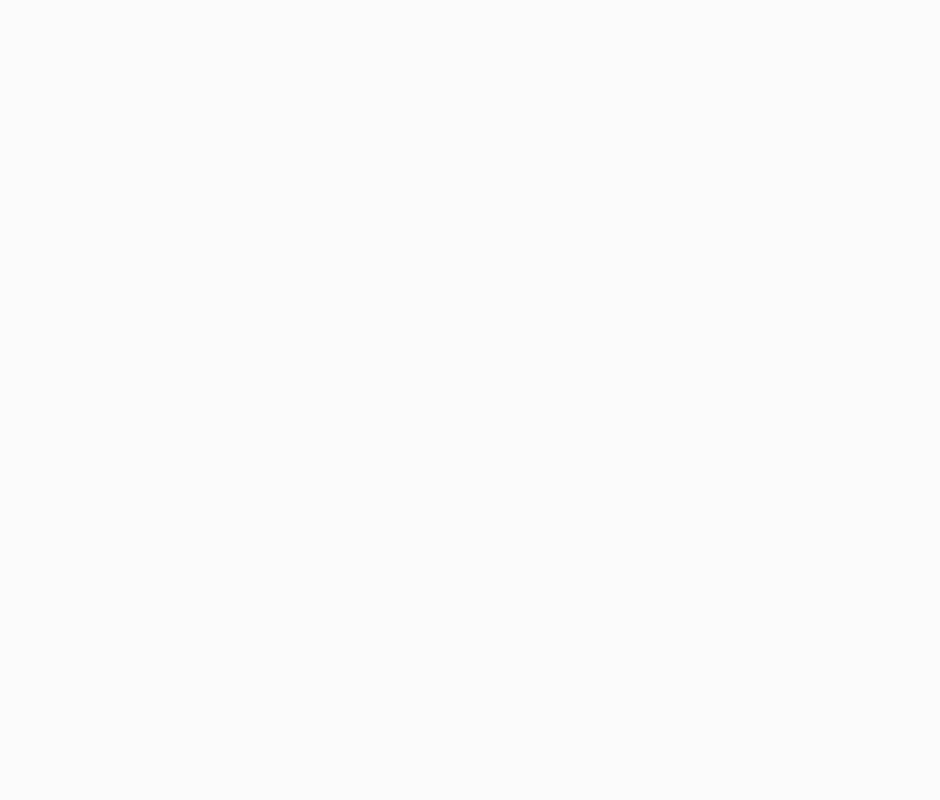
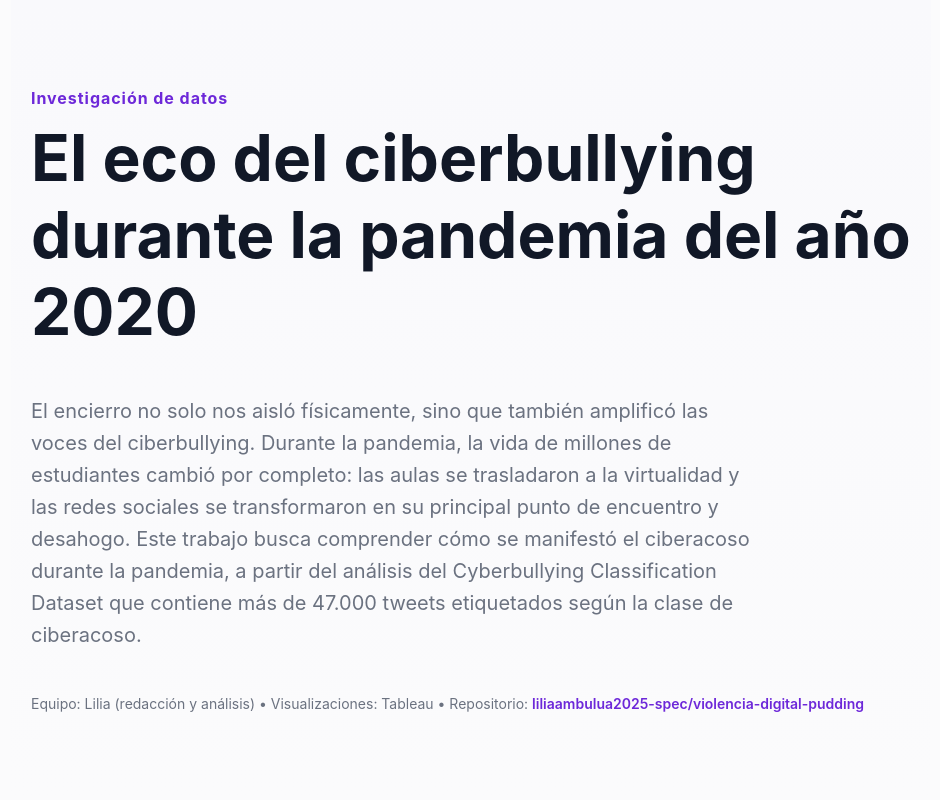
Before and after one commit to liliaambulua2025-spec/violencia-digital-pudding, a plain HTML site: page index.html in a window 1280 px wide. Shown: the top 800 px of the page, without its empty margins (169-1109 px from the left). Drawn offline with Linux system fonts and the light colour scheme.

Commit message:
Update index.html

```diff
--- a/index.html
+++ b/index.html
@@ -7,48 +7,111 @@
   <meta name="description" content="Investigación periodística de datos sobre ciberbullying en la pandemia de 2020">
   <style>
     :root{
-      --bg:#fbfbfc; --text:#111827; --muted:#6b7280; --accent:#6d28d9; --card:#ffffff;
+      --bg:#fbfbfc;
+      --text:#111827;
+      --muted:#6b7280;
+      --accent:#6d28d9;
+      --card:#ffffff;
       --max:920px;
       font-family: Inter, system-ui, -apple-system, 'Segoe UI', Roboto, 'Helvetica Neue', Arial;
     }
-    html,body{height:100%; margin:0; background:var(--bg); color:var(--text); -webkit-font-smoothing:antialiased; scroll-behavior:smooth;}
-    .wrap{max-width:var(--max); margin:0 auto; padding:28px}
-    .hero{display:grid; gap:18px; align-items:center; padding:60px 0}
-    .kicker{color:var(--accent); font-weight:700; letter-spacing:.06em}
-    h1{font-size:clamp(28px,4vw,44px); margin:6px 0}
-    p.lead{font-size:18px; color:var(--muted); line-height:1.6}
-    .meta{display:flex; gap:12px; flex-wrap:wrap; color:var(--muted); font-size:14px}
 
-    .stage{margin:48px 0}
-    .panel{background:var(--card); border-radius:12px; padding:20px; box-shadow:0 6px 20px rgba(15,23,42,0.06)}
-    .panel + .panel{margin-top:18px}
-    .viz{height:420px; border-radius:8px; overflow:hidden; background:linear-gradient(180deg,#fff,#fafafa); display:flex; align-items:center; justify-content:center}
-    .caption{font-size:14px; color:var(--muted); margin-top:12px}
+    html, body{
+      margin:0;
+      padding:0;
+      background:var(--bg);
+      color:var(--text);
+      font-family:inherit;
+      scroll-behavior:smooth;
+    }
 
-    .split{display:grid; grid-template-columns:1fr 360px; gap:20px; align-items:start}
-    .split .panel{padding:18px}
-    .small{font-size:13px; color:var(--muted)}
+    .wrap{max-width:var(--max); margin:0 auto; padding:0 28px;}
 
-    footer{margin-top:48px; text-align:center; color:var(--muted); font-size:13px}
-    a.repo{color:var(--accent); font-weight:600}
+    /* HERO / INTRO */
+    .hero{
+      display:flex;
+      flex-direction:column;
+      justify-content:center;
+      align-items:flex-start;
+      min-height:100vh;
+      padding:0 20px;
+      background:linear-gradient(180deg,#f9f9fc,#fbfbfc);
+    }
+    .hero .kicker{
+      color:var(--accent);
+      font-weight:700;
+      letter-spacing:.06em;
+      font-size:16px;
+      margin-bottom:12px;
+    }
+    .hero h1{
+      font-size:clamp(36px,6vw,64px);
+      line-height:1.2;
+      margin:0 0 24px 0;
+    }
+    .hero p.lead{
+      font-size:20px;
+      line-height:1.6;
+      color:var(--muted);
+      max-width:720px;
+    }
+    .hero .meta{
+      margin-top:24px;
+      font-size:14px;
+      color:var(--muted);
+    }
+    .hero .meta a.repo{
+      color:var(--accent);
+      font-weight:600;
+      text-decoration:none;
+    }
+
+    /* SECCIONES */
+    .stage{margin:64px 0;}
+    .panel{
+      background:var(--card);
+      border-radius:12px;
+      padding:20px;
+      box-shadow:0 6px 20px rgba(15,23,42,0.06);
+    }
+    .panel + .panel{margin-top:18px;}
+    .viz{
+      height:420px;
+      border-radius:8px;
+      overflow:hidden;
+      background:linear-gradient(180deg,#fff,#fafafa);
+      display:flex;
+      align-items:center;
+      justify-content:center;
+    }
+    .caption{font-size:14px; color:var(--muted); margin-top:12px;}
+    .small{font-size:13px; color:var(--muted);}
+
+    /* SPLIT */
+    .split{display:grid; grid-template-columns:1fr 360px; gap:20px; align-items:start;}
+    .split .panel{padding:18px;}
+
+    /* FOOTER */
+    footer{margin-top:48px; text-align:center; color:var(--muted); font-size:13px;}
+    footer a.repo{color:var(--accent); font-weight:600;}
 
     /* reveal animation */
-    .reveal{opacity:0; transform:translateY(18px); transition:all .7s cubic-bezier(.2,.9,.2,1)}
-    .reveal.visible{opacity:1; transform:none}
+    .reveal{opacity:0; transform:translateY(18px); transition:all .7s cubic-bezier(.2,.9,.2,1);}
+    .reveal.visible{opacity:1; transform:none;}
 
     /* responsive */
     @media (max-width:880px){
-      .split{grid-template-columns:1fr}
-      .viz{height:360px}
+      .split{grid-template-columns:1fr;}
+      .viz{height:360px;}
     }
   </style>
 </head>
 <body>
+
   <div class="wrap">
 
-    <!-- HERO / INTRODUCCIÓN -->
-    <section class="stage reveal" id="introduccion">
-      <div class="panel">
+    <!-- HERO / INTRO -->
+    <section class="hero reveal" id="introduccion">
       <div class="kicker">Investigación de datos</div>
       <h1>El eco del ciberbullying durante la pandemia del año 2020</h1>
       <p class="lead">
@@ -59,10 +122,9 @@
         Equipo: Lilia (redacción y análisis) • Visualizaciones: Tableau • Repositorio:
         <a class="repo" href="https://github.com/liliaambulua2025-spec/violencia-digital-pudding" target="_blank">liliaambulua2025-spec/violencia-digital-pudding</a>
       </div>
-      </div>
     </section>
 
-    <!-- VOLUMEN -->
+    <!-- VOLÚMEN -->
     <section class="stage reveal" id="volumen">
       <div class="panel">
         <h2>¿Qué tan grande fue el problema?</h2>
@@ -99,12 +161,10 @@
         <h2>El lenguaje del acoso</h2>
         <p class="small">Nube de palabras global y por categoría para identificar los términos más frecuentes en los ataques.</p>
 
-        <!-- Nube global -->
         <div class="viz">
           <img src="images/nube_palabras_global.png" alt="Nube de palabras global" style="width:100%; height:auto; object-fit:contain;">
         </div>
 
-        <!-- Nube por tipo -->
         <div style="height:16px"></div>
         <div class="viz">
           <img src="images/nube_palabras_por_tipo.png" alt="Nube de palabras por tipo" style="width:100%; height:auto; object-fit:contain;">
@@ -120,4 +180,36 @@
         <h2>Cómo se expresa el ataque: longitud y palabras clave</h2>
         <p class="small">Longitud promedio de los textos por tipo de ciberbullying y palabras clave más comunes.</p>
         <div class="viz">
-          <iframe src="https://public.tableau.com/views/GraficoLongituddeltextoportipodeciberbullying/Hoj
+          <iframe src="https://public.tableau.com/views/GraficoLongituddeltextoportipodeciberbullying/Hoja4?:embed=y&:display_count=yes&:showVizHome=no" width="100%" height="600" frameborder="0" scrolling="no"></iframe>
+        </div>
+      </div>
+    </section>
+
+    <!-- CONCLUSIÓN -->
+    <section class="stage reveal" id="conclusion">
+      <div class="panel">
+        <h2>Conclusión</h2>
+        <p>Los datos muestran que la violencia digital en 2020 no fue un accidente: hay patrones, consistencias y temas recurrentes que hablan de desigualdades sociales. Comprenderlos nos ayuda a diseñar respuestas más humanas: educación digital, acompañamiento emocional y políticas de convivencia en línea.</p>
+        <p class="small"><strong>¿Qué sigue?</strong> Exportar estos hallazgos en programas escolares, campañas de sensibilización y líneas de apoyo para jóvenes que sufren acoso en redes.</p>
+      </div>
+    </section>
+
+    <!-- FOOTER -->
+    <footer>
+      <p>Proyecto colaborativo • <a class="repo" href="https://github.com/liliaambulua2025-spec/violencia-digital-pudding" target="_blank">liliaambulua2025-spec/violencia-digital-pudding</a></p>
+    </footer>
+
+  </div>
+
+  <script>
+    // Scroll reveal
+    const observer = new IntersectionObserver((entries)=>{
+      entries.forEach(e=>{
+        if(e.isIntersecting) e.target.classList.add('visible')
+      })
+    }, {threshold:0.12})
+    document.querySelectorAll('.reveal').forEach(s=>observer.observe(s))
+  </script>
+
+</body>
+</html>
```
Lines whose indentation alone changed are shown as unchanged.
